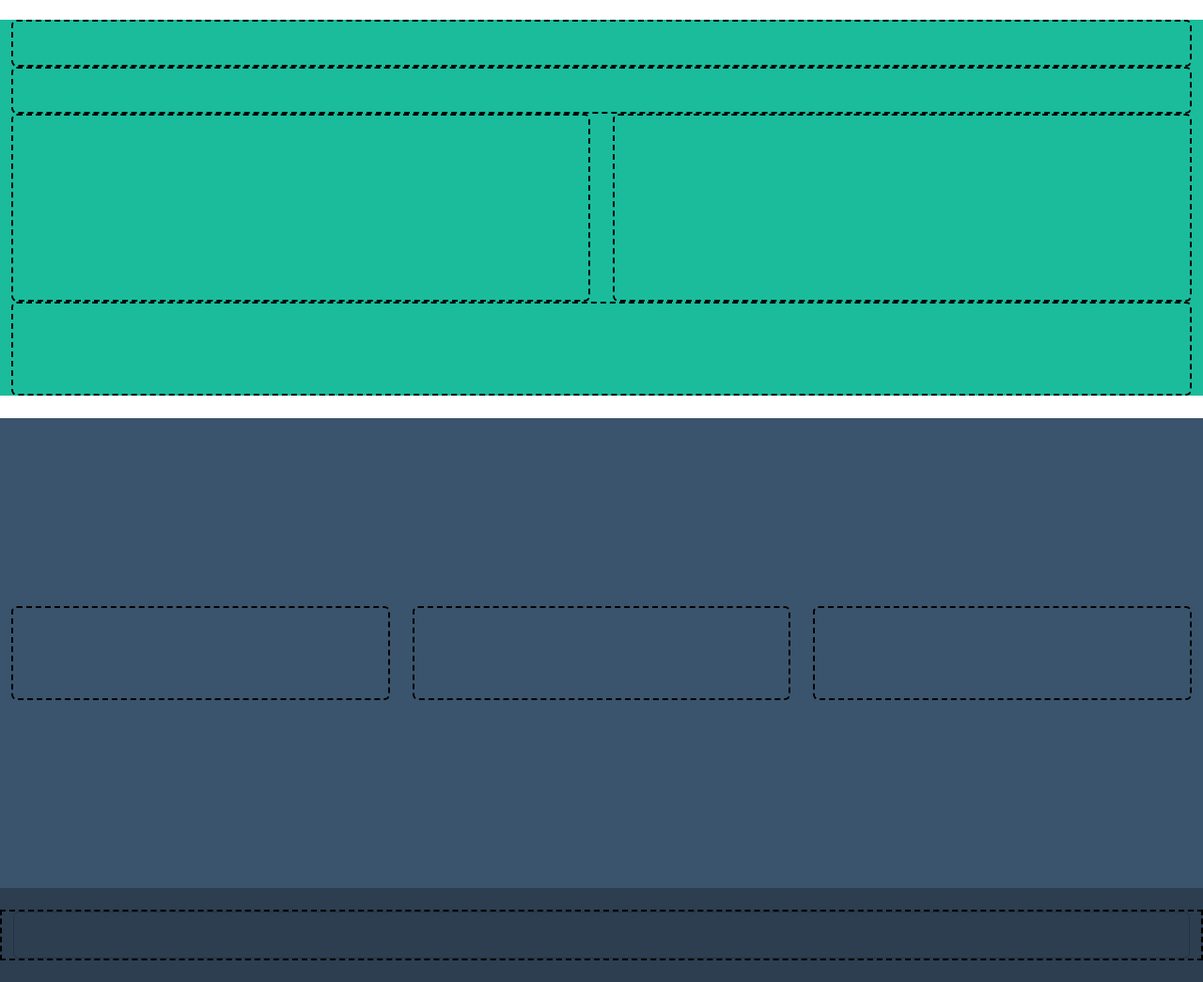
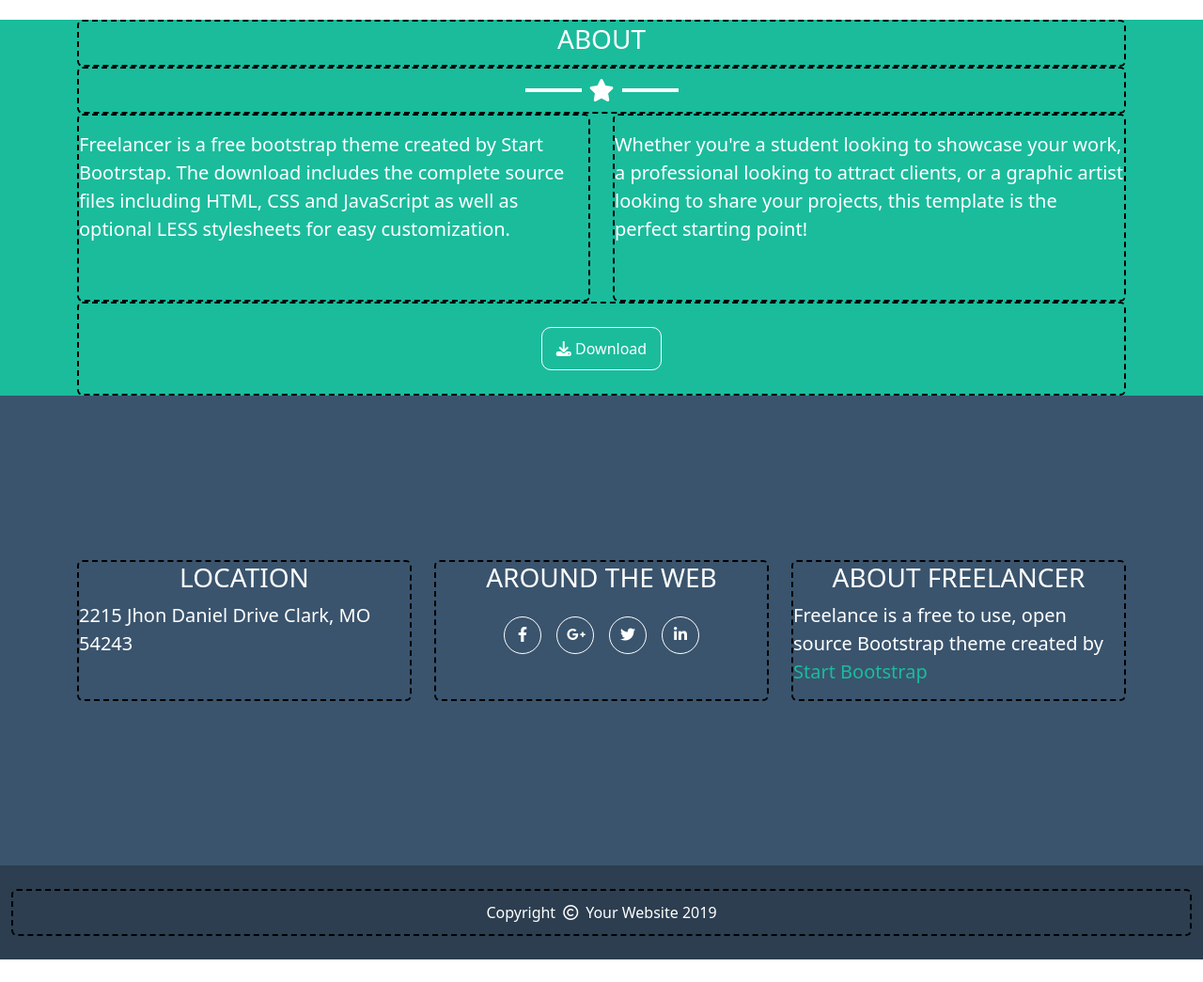
Before and after one commit to MatteoCantafio25/html-css-bootstrap-freelancer, a plain HTML site: page index.html in a window 1280 px wide. Shown: the part 1282-2327 px from the top of the page at 94% size. After the commit the page ends 2303 px from the top, so only its background shows below. Drawn offline with nearby package versions, Linux system fonts and the light colour scheme.

Commit message:
about section and footer completed

```diff
--- a/index.html
+++ b/index.html
@@ -135,57 +135,110 @@
             </div>
         </div>
 
-        <div class="container-fluid mb-4">
+
+        <section id="about">
+            <div class="container">
                 <div class="row row-cols-1 bg-l-aqua">
                     <div class="col">
-                    <div class="card b-black h-50px bg-l-aqua"></div>
+                        <div class="card b-black h-50px bg-l-aqua align-items-center justify-content-center text-white">
+                            <h3>ABOUT</h3>
+                        </div>
                     </div>
                     <div class="col">
-                    <div class="card b-black h-50px bg-l-aqua"></div>
+                        <div
+                            class="card b-black h-50px bg-l-aqua flex-row align-items-center justify-content-center gap-2">
+                            <div class="star-line-white"></div>
+                            <i class="fa-solid fa-star stella" style="color: #fff;"></i>
+                            <div class="star-line-white"></div>
+                        </div>
                     </div>
                 </div>
                 <div class="row row-cols-1 row-cols-md-2 bg-l-aqua">
                     <div class="col">
-                    <div class="card b-black h-200px bg-l-aqua"></div>
+                        <div
+                            class="card b-black h-200px bg-l-aqua text-white align-items-center justify-content-start py-3">
+                            <p class="mb-0 fs-5">Freelancer is a free bootstrap theme created by Start Bootrstap. The
+                                download includes the complete source files including HTML, CSS and JavaScript as well
+                                as
+                                optional LESS stylesheets for easy customization.</p>
+                        </div>
                     </div>
                     <div class="col">
-                    <div class="card b-black h-200px bg-l-aqua"></div>
+                        <div
+                            class="card b-black h-200px bg-l-aqua text-white align-items-center justify-content-start py-3">
+                            <p class="mb-0 fs-5">Whether you're a student looking to showcase your work, a professional
+                                looking to attract clients, or a graphic artist looking to share your projects, this
+                                template is the perfect starting point!</p>
+                        </div>
                     </div>
                 </div>
                 <div class="row row-cols-1 bg-l-aqua">
                     <div class="col">
-                    <div class="card b-black h-100px bg-l-aqua"></div>
+                        <div
+                            class="card b-black h-100px bg-l-aqua align-items-center justify-content-center flex-grow-0">
+                            <button class="btn-aqua">
+                                <i class="fa-solid fa-download" style="color: #ffffff;"></i>
+                                <span class="text-white">Download</span>
+                            </button>
                         </div>
                     </div>
-
                 </div>
+            </div>
+        </section>
     </main>
 
     <!-- Footer -->
 
     <footer>
-
-        <div class="container-fluid">
+        <section id="footer-top">
+            <div class="container">
                 <div class="row row-cols-1 row-cols-md-3 h-500px bg-3A546D">
                     <div class="col d-flex align-items-center">
-                    <div class="card b-black h-100px bg-3A546D w-100"></div>
+                        <div
+                            class="card b-black bg-3A546D h-150px w-100 text-white align-items-center justify-content-start">
+                            <h3>LOCATION</h3>
+                            <p class="fs-5">2215 Jhon Daniel Drive Clark, MO 54243</p>
+                        </div>
                     </div>
                     <div class="col d-flex align-items-center">
-                    <div class="card b-black h-100px bg-3A546D w-100"></div>
-                </div>
-                <div class="col d-flex align-items-center">
-                    <div class="card b-black h-100px bg-3A546D w-100"></div>
+                        <div
+                            class="card b-black bg-3A546D h-150px w-100 text-white align-items-center justify-content-start gap-3">
+                            <h3>AROUND THE WEB</h3>
+                            <div class="icons d-flex gap-3">
+                                <i class="fa-brands fa-facebook-f b-radius-50" style="color: #ffffff;"></i>
+                                <i class="fa-brands fa-google-plus-g b-radius-50" style="color: #ffffff;"></i>
+                                <i class="fa-brands fa-twitter b-radius-50" style="color: #ffffff;"></i>
+                                <i class="fa-brands fa-linkedin-in b-radius-50" style="color: #ffffff;"></i>
                             </div>
                         </div>
                     </div>
-
-        <div class="container-fluid">
-            <div class="row row-cols-1 h-100px bg-l-grey d-flex align-items-center">
-                <div class="col b-black">
-                    <div class="card h-50px bg-l-grey align-items-center justify-content-center"></div>
+                    <div class="col d-flex align-items-center">
+                        <div
+                            class="card b-black bg-3A546D h-150px w-100 text-white text-white align-items-center justify-content-start">
+                            <h3>ABOUT FREELANCER</h3>
+                            <p class="fs-5">Freelance is a free to use, open source Bootstrap theme created by <span
+                                    class="cl-aqua">Start Bootstrap</span></p>
                         </div>
                     </div>
                 </div>
+            </div>
+        </section>
+
+
+        <section id="footer-bottom">
+            <div class="container-fluid">
+                <div class="row row-cols-1 h-100px bg-l-grey d-flex align-items-center">
+                    <div class="col">
+                        <div
+                            class="card b-black h-50px bg-l-grey align-items-center justify-content-center text-white flex-row gap-2">
+                            <p class="mb-0">Copyright</p>
+                            <i class="fa-regular fa-copyright" style="color: #ffffff;"></i>
+                            <p class="mb-0">Your Website 2019</p>
+                        </div>
+                    </div>
+                </div>
+            </div>
+        </section>
 
     </footer>
 
--- a/style.css
+++ b/style.css
@@ -20,6 +20,10 @@
 
 .h-80px {
     height: 80px;
+}
+
+.h-150px {
+    height: 150px;
 }
 
 .h-200px {
@@ -65,6 +69,13 @@
     color: #2c3e50;
 }
 
+.cl-aqua {
+    color: #1ABC9C;
+}
+
+#about {
+    background-color: #1ABC9C;
+}
 
 .bg-l-aqua {
     background-color: #1ABC9C;
@@ -101,3 +112,28 @@
 .bg-dark-blue {
     background-color: #2c3e50;
 }
+
+.btn-aqua {
+    background-color: #1ABC9C;
+    padding: 10px 15px;
+    border-radius: 10px;
+    border: 1px solid white;
+}
+
+.b-radius-50 {
+    border-radius: 50%;
+    border: 1px solid white;
+    padding: 10px 10px;
+}
+
+.icons i {
+    width: 40px;
+    height: 40px;
+    text-align: center;
+}
+
+/* Footer */
+
+#footer-top {
+    background-color: #3A546D;
+}
```
Lines whose indentation alone changed are shown as unchanged.
